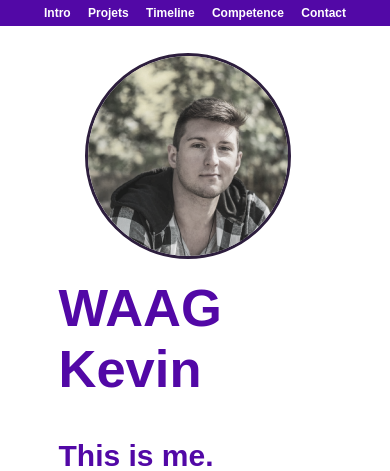
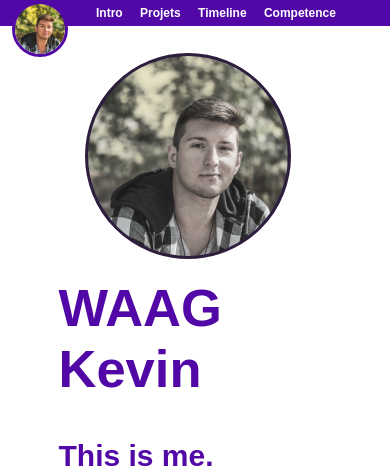
Before and after one commit to Kevinwg02/ResumeRan23, a PHP site: page / in a window 390 px wide. Shown: the top 471 px of the page. Run offline with PHP 8.4, Linux system fonts and the light colour scheme; some web fonts are replaced.

Commit message:
cssmenu animation

```diff
--- a/assets/css/menu.css
+++ b/assets/css/menu.css
@@ -5,6 +5,10 @@
     background:  var(--main-color);
     text-align: center;
     z-index: 1;
+
+    transition: ease-in-out 2s;
+    transform: translateX(50%);
+    transform: translateY(0px);
 }
 
 .menu a:hover {
@@ -22,3 +26,11 @@
     padding-left: 2%;
     padding-right: 2%;
 }
+.menu img{
+    border-radius: 50%;
+    margin: -1.5% -2%;
+    position: relative;
+    float: left;
+    height: 50px;
+
+}
--- a/assets/css/responsive.css
+++ b/assets/css/responsive.css
@@ -22,6 +22,8 @@
         left: -80px;
         top: 50px;
     }
-
+.menu img{
+    border: solid var(--main-color) 3.5px
+}
 
 }
--- a/index.html
+++ b/index.html
@@ -1,6 +1,3 @@
-<?php
-include 'assets/php/connexion.php';
-?>
 <!DOCTYPE html>
 <html lang="en">
 
@@ -32,12 +29,12 @@ include 'assets/php/connexion.php';
 
 <body>
   <section class="menu">
+    <img src="assets/images/me2.jpg" alt="kevpic" />
+
     <a href="#intro" id="">Intro</a>
     <a href="#projects">Projets</a>
     <a href="#timeline">Timeline</a>
     <a href="#competence">Competence</a>
-    <!-- <a href="#loisir">Loisirs</a> -->
-    <a href="#contact" onclick="openNav()">Contact</a>
   </section>
 
   <main>
```
Also changed, not shown: assets/php/connexion.php (deleted, +0 -20 lines).
